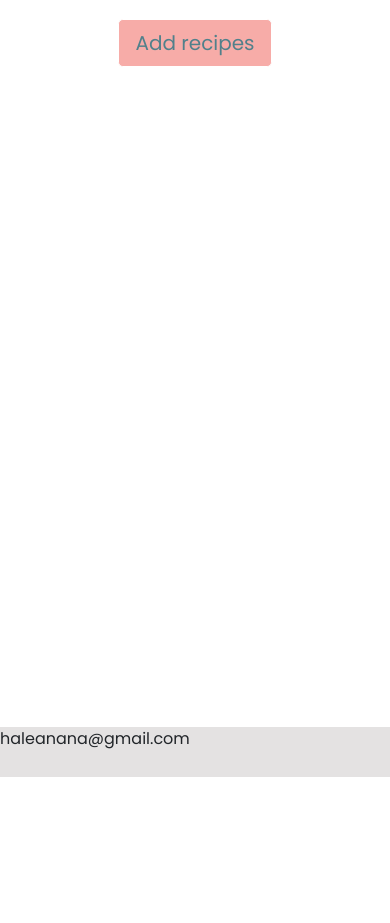
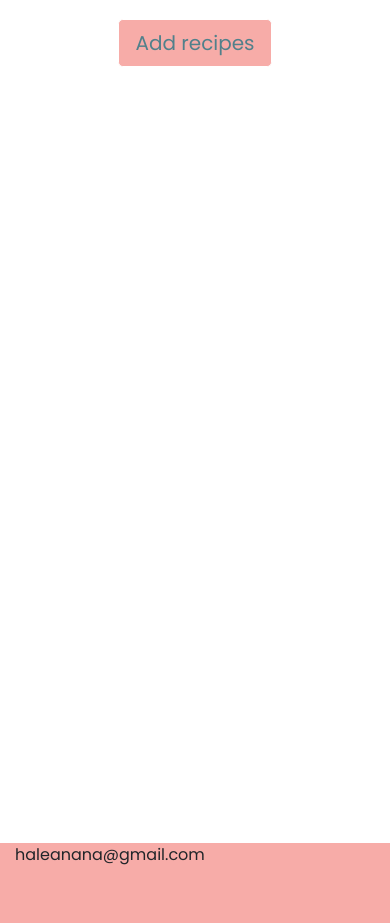
Before and after one commit to haleanana/our-recipe, a Flask app: page / in a window 390 px wide. Shown: the part 67-990 px from the top of the page. Before the commit the page ends 844 px from the top, so only its background shows below. Run offline with Flask 2, Linux system fonts and the light colour scheme; data that the repository does not hold is empty; some libraries are stand-ins or nearby versions.

Commit message:
Adjusted footer as it was not responsive on other pages

```diff
--- a/app.py
+++ b/app.py
@@ -63,6 +63,9 @@ def update_recipe(recipe_id):
 
     return redirect(url_for('get_recipes'))
 
+@app.route('/favourites')
+def favourites():
+    return render_template('favourites.html', recipe = mongo.db.recipes.find())
 
 if __name__ == '__main__':
     app.run(host=os.environ.get('IP'), port=int(
--- a/static/css/style.css
+++ b/static/css/style.css
@@ -51,6 +51,7 @@ a:hover{
 
 .container-custom{
     margin-top: 10px;
+    height: 100vh;
 }
 
 .carousel-item {
@@ -123,10 +124,9 @@ a:hover{
 }
 
 /*-----------Footer-------------------*/
+
 .footer-info{
     width: 100%;
-    background-color: rgba(228,226,226);
-    position: absolute;
-    bottom: 0;
-    height: 50px
+    background-color: #F7ACA8;
+    height: 80px
 }
--- a/templates/base.html
+++ b/templates/base.html
@@ -42,10 +42,10 @@
 			</ul>
 		</div>
 	</nav>
-	{% block content%} {%endblock%}
+	{% block content %} {% endblock %}
 <footer>
-<div class="container-fluid">
-<div class="row footer-info">
+<div class="container-fluid footer-info">
+<div class="row m-0">
 <p>haleanana@gmail.com</p>
 </div>
 </div>
--- a/templates/index.html
+++ b/templates/index.html
@@ -32,7 +32,6 @@
     <span class="sr-only">Next</span>
   </a>
 </div>
-</div>
 <div class="container">
   <div class="row add-btn">
       <button type="button" class="btn btn-primary btn-lg">
@@ -40,4 +39,5 @@
       </button>
     </div>
 </div>
+</div>
 {% endblock %}
--- a/templates/showrecipe.html
+++ b/templates/showrecipe.html
@@ -53,5 +53,6 @@
 				</div>
 			</div>
 		</div>
+	</div>
 </form>
 {% endblock %}
```
